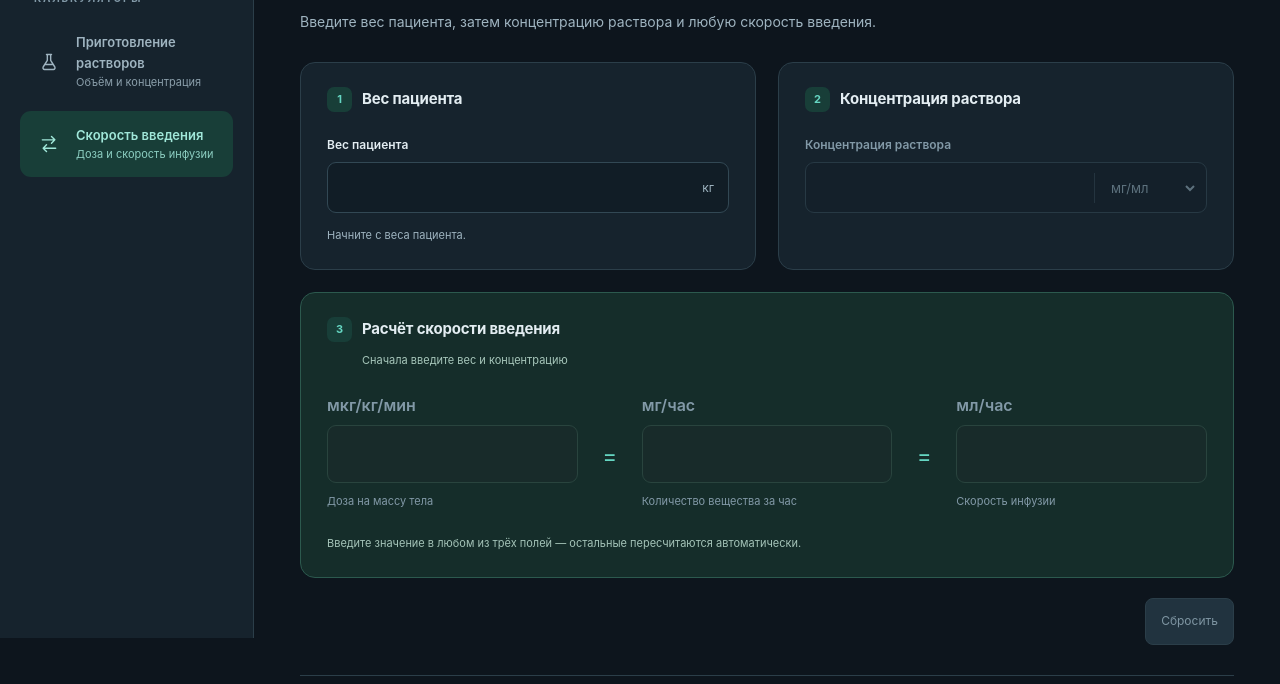
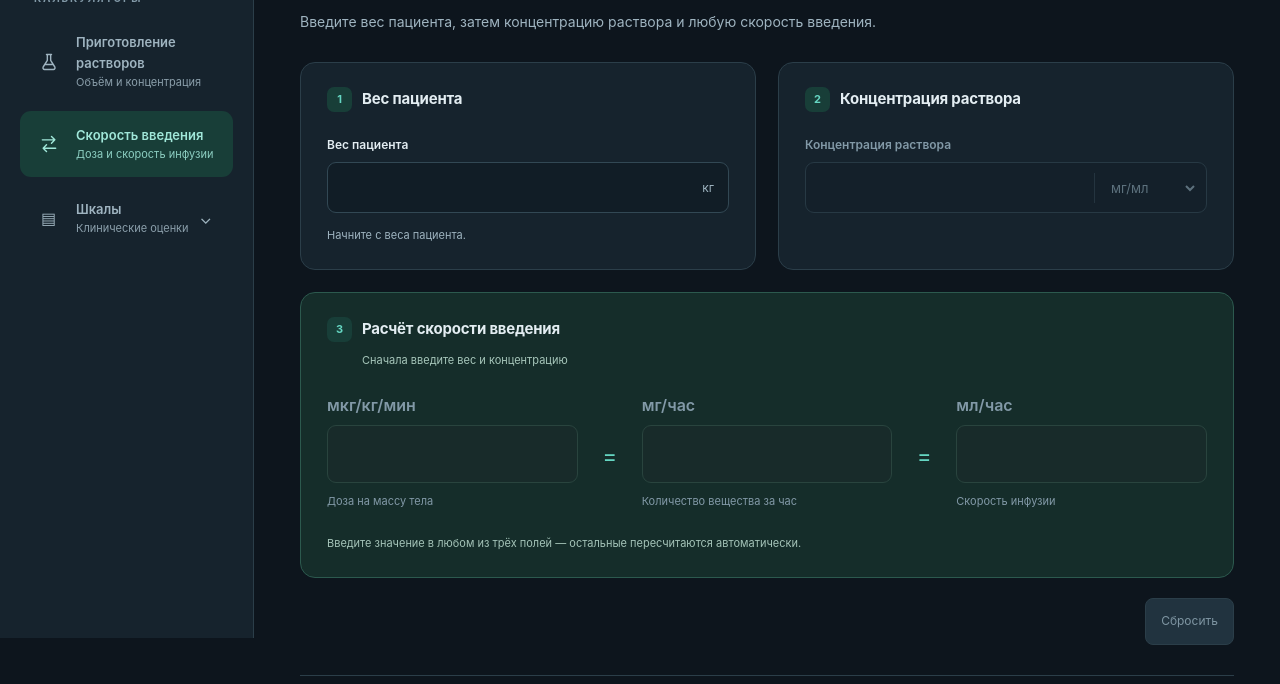
Before and after one commit to aleksr777/med-calc, a plain HTML site: page infusion-rate.html in a window 1280 px wide. Shown: the part 162-846 px from the top of the page. Drawn offline with Linux system fonts and the light colour scheme.

Commit message:
Integrate clinical scales: infusion-rate.html

```diff
--- a/infusion-rate.html
+++ b/infusion-rate.html
@@ -21,7 +21,7 @@
     <aside class="sidebar" aria-label="Навигация">
       <a class="brand" href="index.html" aria-label="Медицинский калькулятор — приготовление растворов"><span class="brand-mark"><svg aria-hidden="true" focusable="false" width="23" height="23" viewBox="0 0 24 24" fill="none" stroke="currentColor" stroke-width="1.7" stroke-linecap="round" stroke-linejoin="round"><path d="M9 3h6v6h6v6h-6v6H9v-6H3V9h6z"/></svg></span><span><span class="brand-name">Медицинский калькулятор</span><span class="brand-sub">Медицинские расчёты</span></span></a>
       <p class="nav-label">КАЛЬКУЛЯТОРЫ</p>
-      <nav class="navigation" aria-label="Калькуляторы"><a class="nav-link" href="index.html"><span class="nav-icon"><svg aria-hidden="true" focusable="false" width="20" height="20" viewBox="0 0 24 24" fill="none" stroke="currentColor" stroke-width="1.7" stroke-linecap="round" stroke-linejoin="round"><path d="M9 3h6m-5 0v7l-5 8a2 2 0 0 0 1.7 3h10.6a2 2 0 0 0 1.7-3l-5-8V3M8 15h8"/></svg></span><span class="nav-text">Приготовление<br>растворов<small>Объём и концентрация</small></span></a><span class="nav-link" aria-current="page"><span class="nav-icon"><svg aria-hidden="true" focusable="false" width="20" height="20" viewBox="0 0 24 24" fill="none" stroke="currentColor" stroke-width="1.7" stroke-linecap="round" stroke-linejoin="round"><path d="M4 7h15m-4-4 4 4-4 4M20 17H5m4-4-4 4 4 4"/></svg></span><span class="nav-text">Скорость введения<small>Доза и скорость инфузии</small></span></span></nav>
+      <nav class="navigation" aria-label="Калькуляторы"><a class="nav-link" href="index.html"><span class="nav-icon"><svg aria-hidden="true" focusable="false" width="20" height="20" viewBox="0 0 24 24" fill="none" stroke="currentColor" stroke-width="1.7" stroke-linecap="round" stroke-linejoin="round"><path d="M9 3h6m-5 0v7l-5 8a2 2 0 0 0 1.7 3h10.6a2 2 0 0 0 1.7-3l-5-8V3M8 15h8"/></svg></span><span class="nav-text">Приготовление<br>растворов<small>Объём и концентрация</small></span></a><span class="nav-link" aria-current="page"><span class="nav-icon"><svg aria-hidden="true" focusable="false" width="20" height="20" viewBox="0 0 24 24" fill="none" stroke="currentColor" stroke-width="1.7" stroke-linecap="round" stroke-linejoin="round"><path d="M4 7h15m-4-4 4 4-4 4M20 17H5m4-4-4 4 4 4"/></svg></span><span class="nav-text">Скорость введения<small>Доза и скорость инфузии</small></span></span><details class="scales-menu"><summary class="nav-link scales-trigger"><span class="nav-icon" aria-hidden="true">▤</span><span class="nav-text">Шкалы<small>Клинические оценки</small></span><span class="scales-chevron" aria-hidden="true">⌄</span></summary><div class="scales-outer"><div class="scales-links"><a class="scale-link" href="gcs.html">Кома Глазго</a><a class="scale-link" href="news2.html">NEWS2</a><a class="scale-link" href="sofa.html">SOFA</a><a class="scale-link" href="egri.html">Эль-Ганзури</a><a class="scale-link" href="rass.html">RASS</a></div></div></details></nav>
     </aside>
     <div class="workspace">
       <header class="topbar"><div class="topbar-label">Калькуляторы<span>/</span>Скорость введения</div><div class="topbar-badge"><svg aria-hidden="true" focusable="false" width="15" height="15" viewBox="0 0 24 24" fill="none" stroke="currentColor" stroke-width="1.7" stroke-linecap="round" stroke-linejoin="round"><path d="m12 3 8 3v5c0 5-4 8-8 10-4-2-8-5-8-10V6l8-3Z"/><path d="m8 12 3 3 5-6"/></svg> Локальный расчёт</div></header>
```
